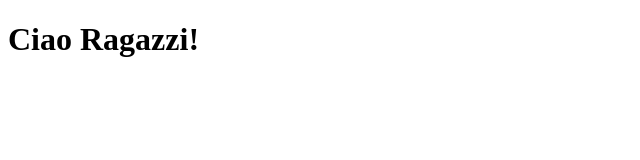
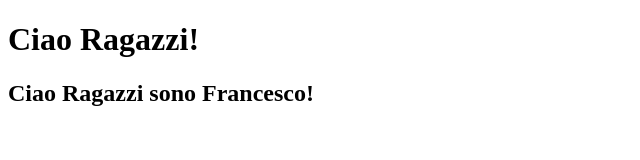
Before and after one commit to FrancescoBonanno1/I-pi--forti-F.Bonanno-L.Monteforte-G.Pino-, a plain HTML site: page index.html in a window 1280 px wide. Shown: the whole page, without its empty margins (0-640 px from the left). Drawn offline with Linux system fonts and the light colour scheme.

Commit message:
H2 sul mio branch

```diff
--- a/index.html
+++ b/index.html
@@ -7,5 +7,6 @@
 </head>
 <body>
     <h1>Ciao Ragazzi!</h1>
+    <h2>Ciao Ragazzi sono Francesco!</h2>
 </body>
 </html>
```
